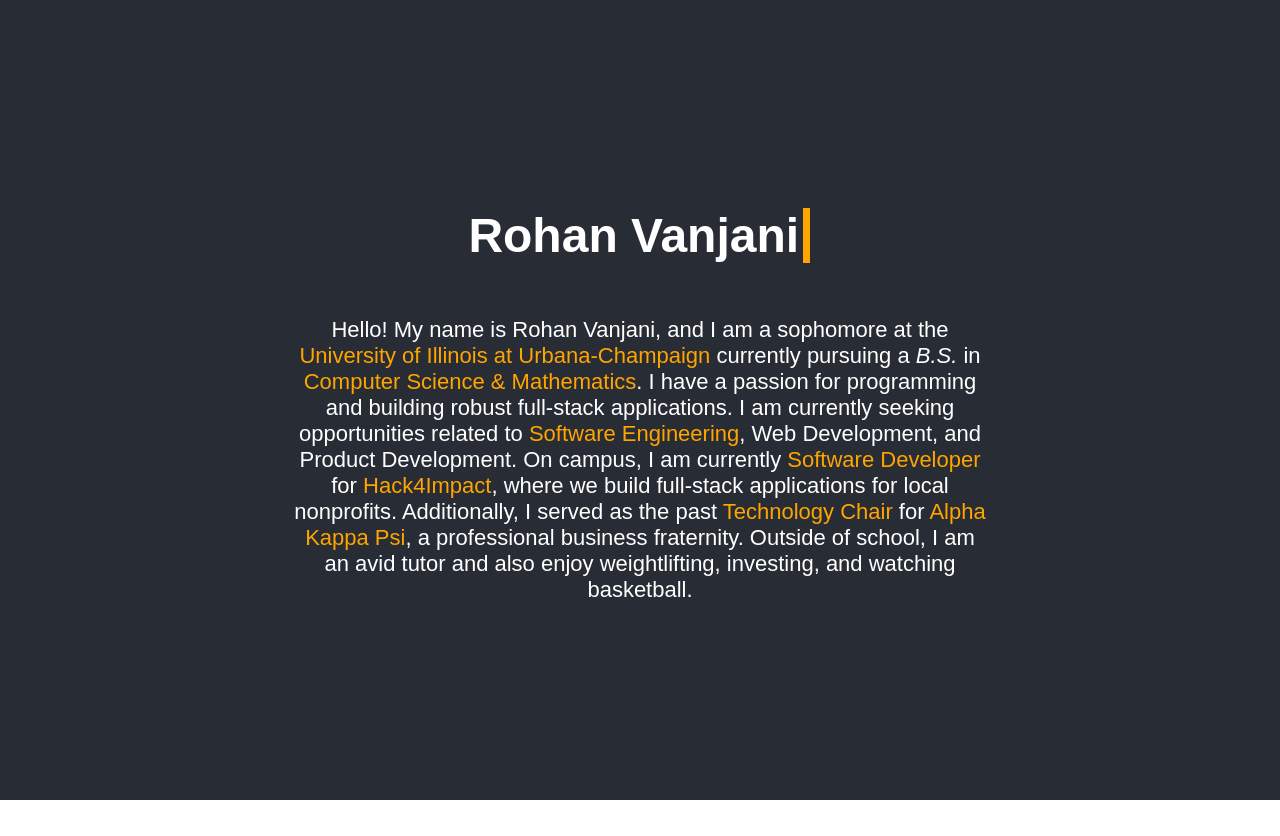
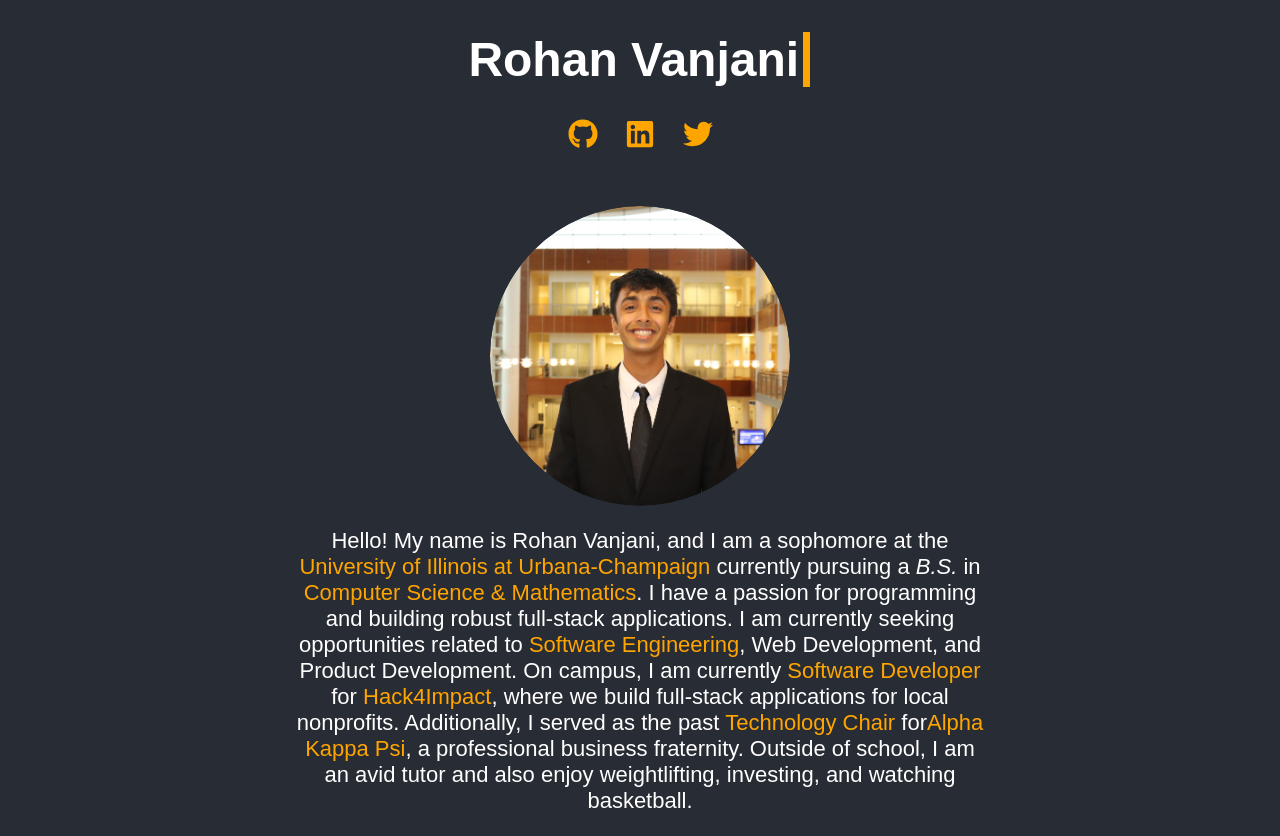
Before and after one commit to rohanvan123/rohanvan123.github.io, a React (Create React App) app in the folder my-website/: page / in a window 1280 px wide. Before the commit the page ends 800 px from the top, so only its background shows below. Built offline with nearby package versions, Linux system fonts and the light colour scheme.

Commit message:
added social links and profile picture

```diff
--- a/my-website/package.json
+++ b/my-website/package.json
@@ -4,11 +4,17 @@
   "homepage": "https://rohanvan123.github.io/",
   "private": true,
   "dependencies": {
+    "@chakra-ui/icons": "^2.0.15",
+    "@chakra-ui/react": "^2.4.6",
+    "@emotion/react": "^11.10.5",
+    "@emotion/styled": "^11.10.5",
     "@testing-library/jest-dom": "^5.16.5",
     "@testing-library/react": "^13.4.0",
     "@testing-library/user-event": "^13.5.0",
+    "framer-motion": "^8.1.9",
     "react": "^18.2.0",
     "react-dom": "^18.2.0",
+    "react-icons": "^4.7.1",
     "react-scripts": "5.0.1",
     "web-vitals": "^2.1.4"
   },
--- a/my-website/src/App.css
+++ b/my-website/src/App.css
@@ -12,6 +12,28 @@
   .App-logo {
     animation: App-logo-spin infinite 20s linear;
   }
+}
+
+.image-cropper {
+  width: 300px;
+  height: 300px;
+  position: relative;
+  overflow: hidden;
+  border-radius: 50%;
+}
+
+img {
+  display: inline;
+  margin: 0 auto;
+  height: 100%;
+  width: auto;
+}
+
+img.rounded {
+  object-fit: cover;
+  border-radius: 50%;
+  height: 300px;
+  width: 300px;
 }
 
 .App-header {
--- a/my-website/src/App.js
+++ b/my-website/src/App.js
@@ -1,28 +1,57 @@
-import logo from './logo.svg';
+import profilePic from "/Users/rohan_v/Documents/Projects/Personal Website/rohanvan123.github.io/my-website/src/images/personal_photo.jpg"
+import {FaGithub, FaLinkedin, FaTwitter} from 'react-icons/fa';
+import {Link} from "@chakra-ui/react";
+import {Icon} from "@chakra-ui/icons";
 import './App.css';
+
+const icons = [
+  {
+    type: FaGithub,
+    link: "https://github.com/rohanvan123"
+  },
+  {
+    type: FaLinkedin,
+    link: "https://www.linkedin.com/in/rohan-vanjani-2025/"
+  },
+  {
+    type: FaTwitter,
+    link: "https://twitter.com/rovanjani"
+  }
+]
 
 function App() {
   return (
     <div className="App">
       <header className="App-header">
         <div
-        className="container"
-        style={{width: "450px"}}
-        >
-          <h1
-          className="typed-out">
-            Rohan Vanjani
-          </h1>
+          className="container"
+          style={{width: "450px"}} >
+            <h1 className="typed-out">
+              Rohan Vanjani
+            </h1>
         </div>
-        <div
-        style ={{width: '700px', align: "left", fontSize: "22px"}} >
+
+        <div style={{display: "flex", justifyContent: "space-evenly", width: "200px", paddingBottom: "50px"}}>
+          {icons.map((icon) => (
+            <Link href = {icon.link} isExternal>
+              <Icon as={icon.type} color="orange" boxSize={30}/>
+            </Link>
+          ))}
+        </div>
+
+        <div className="image-cropper">
+          <img className="rounded" src={profilePic} alt=""/>
+        </div>
+
+        <div style ={{width: '700px', align: "left", fontSize: "22px"}} >
           <p>
             Hello! My name is Rohan Vanjani, and I am a sophomore at the <em className="sp-text">University of Illinois at Urbana-Champaign </em>
             currently pursuing a <i>B.S.</i> in <em className="sp-text">Computer Science & Mathematics</em>. I have a passion for programming
             and building robust full-stack applications. I am currently seeking opportunities related to <em className="sp-text">Software Engineering</em>,
             Web Development, and Product Development. On campus, I am currently <em className="sp-text">Software Developer</em> for <a className="sp-text" href="https://uiuc.hack4impact.org/">Hack4Impact</a>,
-            where we build full-stack applications for local nonprofits. Additionally, I served as the past <em className="sp-text">Technology Chair</em> for <em className="sp-text">Alpha Kappa Psi</em>, a professional business fraternity.
-            Outside of school, I am an avid tutor and also enjoy weightlifting, investing, and watching basketball.
+            where we build full-stack applications for local nonprofits. Additionally, I served as the past <em className="sp-text">Technology Chair</em> for
+            <em className="sp-text">Alpha Kappa Psi</em>, a professional business fraternity. Outside of school, I am an avid tutor and also enjoy
+            weightlifting, investing, and watching basketball.
           </p>
         </div>
       </header>
```
Also changed, not shown: my-website/src/images/personal_photo.jpg (added), 1 other file (tests, documents, lock files or other folders).
